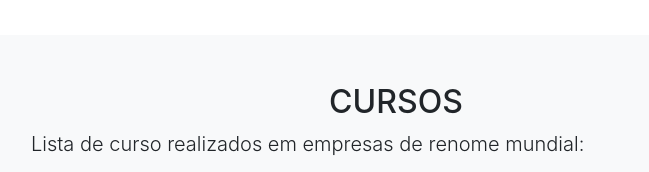
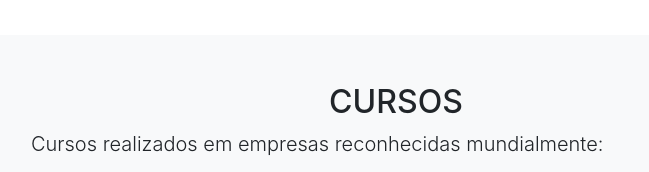
Before and after one commit to helberdantas/sitepessoal, a website with bundled scripts: page index.html in a window 1280 px wide. Shown: the part 1860-2032 px from the top of the page, 244-893 px from the left. Built offline with nearby package versions, Linux system fonts and the light colour scheme.

Commit message:
Update index.html

```diff
--- a/index.html
+++ b/index.html
@@ -138,7 +138,7 @@
       <div class="row">
         <div class="col-lg-8 mx-auto">
           <h2 class="text-center">CURSOS</h2>
-          <p class="lead">Lista de curso realizados em empresas de renome mundial:</p>
+          <p class="lead">Cursos realizados em empresas reconhecidas mundialmente:</p>
           <ul>
             <li>Linux Servers - Configuration & DevOps</li>
             <li>Linux System Administration</li>
```
